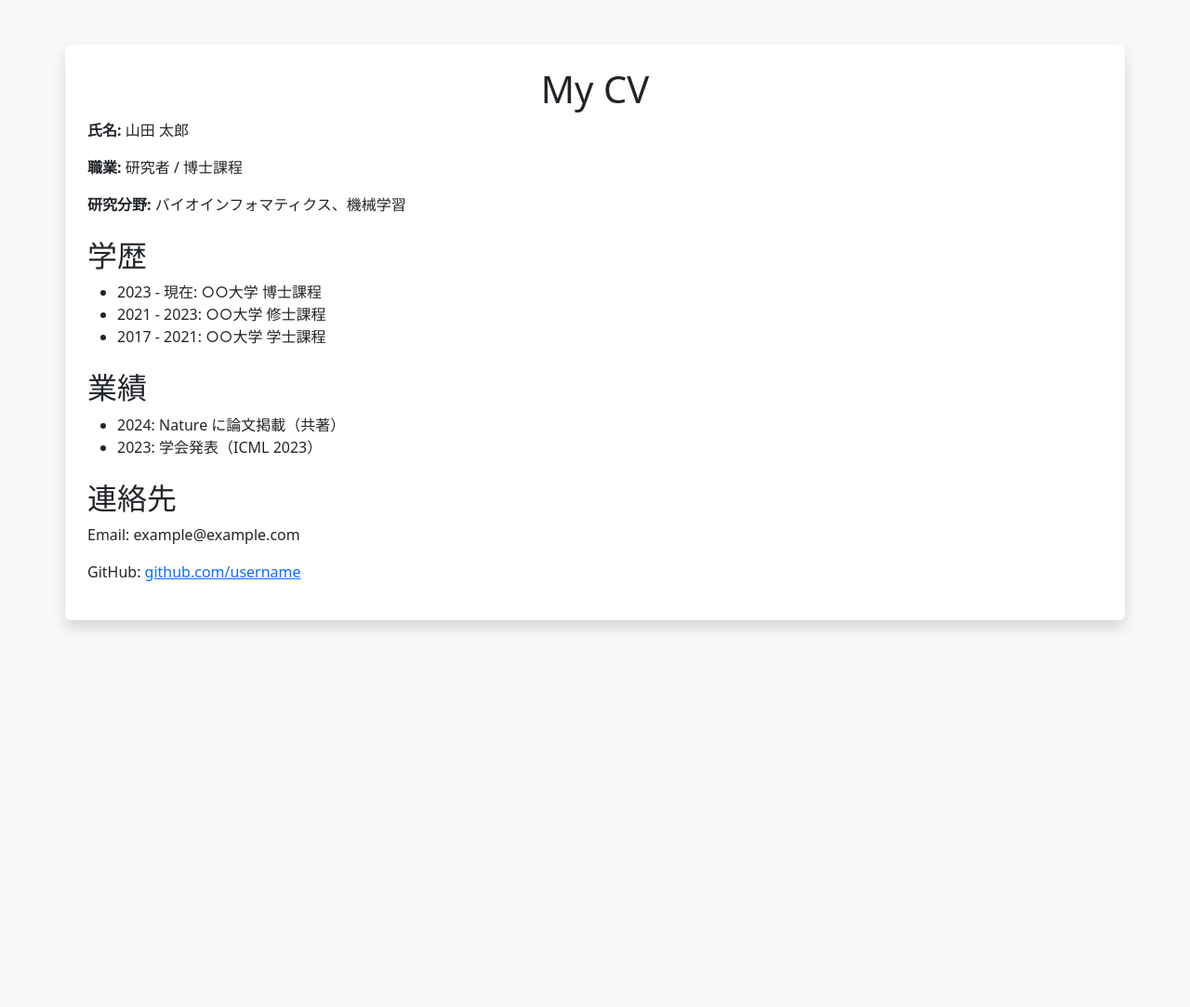
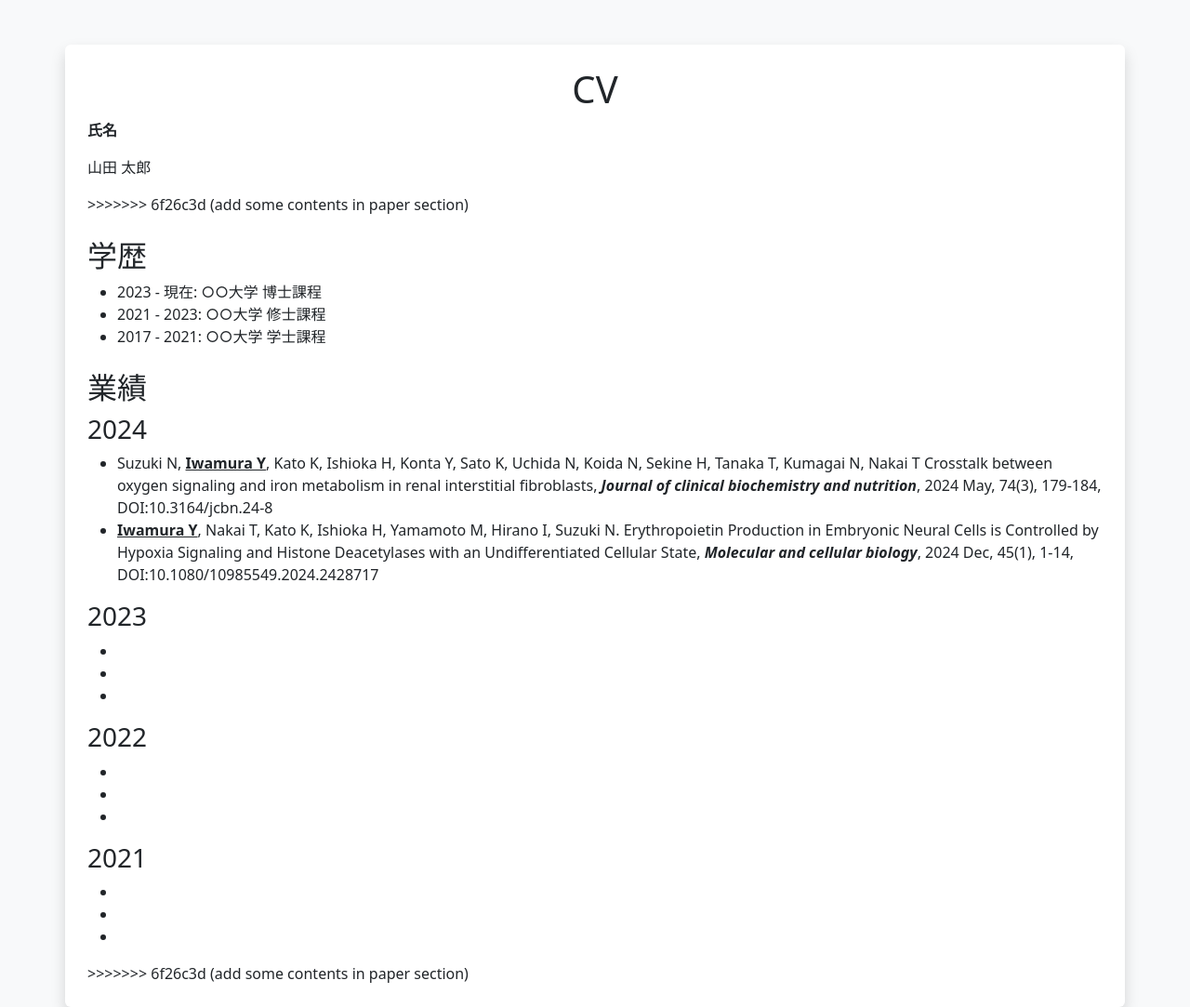
Before and after one commit to yiwamura14/yiwamura14.github.io, a plain HTML site: page index.html in a window 1280 px wide. Shown: the whole page at 93% size. Before the commit the page ends 800 px from the top, so only its background shows below. Drawn offline with nearby package versions, Linux system fonts and the light colour scheme.

Commit message:
add some contents in paper section

```diff
--- a/index.html
+++ b/index.html
@@ -3,15 +3,16 @@
 <head>
     <meta charset="UTF-8">
     <meta name="viewport" content="width=device-width, initial-scale=1.0">
-    <title>My CV</title>
+
+    <title>cv</title>
     <link rel="stylesheet" href="https://cdn.jsdelivr.net/npm/bootstrap@5.3.0/dist/css/bootstrap.min.css">
 </head>
+
 <body class="bg-light">
     <div class="container mt-5 p-4 bg-white shadow rounded">
-        <h1 class="text-center">My CV</h1>
-        <p><strong>氏名:</strong> 山田 太郎</p>
-        <p><strong>職業:</strong> 研究者 / 博士課程</p>
-        <p><strong>研究分野:</strong> バイオインフォマティクス、機械学習</p>
+        <h1 class="text-center">CV</h1>
+        <p><strong>氏名</strong><blockquote>山田 太郎</blockquote>            </p>
+>>>>>>> 6f26c3d (add some contents in paper section)
 
         <h2 class="mt-4">学歴</h2>
         <ul>
@@ -21,14 +22,40 @@
         </ul>
 
         <h2 class="mt-4">業績</h2>
+
+        <h3>2024</h3>
         <ul>
-            <li>2024: Nature に論文掲載（共著）</li>
-            <li>2023: 学会発表（ICML 2023）</li>
+            <li>Suzuki N, <b><u>Iwamura Y</u></b>, Kato K, Ishioka H, Konta Y, Sato K, Uchida N, Koida N, Sekine H, Tanaka T, Kumagai N, Nakai T Crosstalk between oxygen signaling and iron metabolism in renal interstitial fibroblasts, <b><i>Journal of clinical biochemistry and nutrition</i></b>, 2024 May, 74(3), 179-184, DOI:10.3164/jcbn.24-8</li>
+            <li><b><u>Iwamura Y</u></b>, Nakai T, Kato K, Ishioka H, Yamamoto M, Hirano I, Suzuki N. Erythropoietin Production in Embryonic Neural Cells is Controlled by Hypoxia Signaling and Histone Deacetylases with an Undifferentiated Cellular State, <b><i>Molecular and cellular biology</i></b>, 2024 Dec, 45(1), 1-14, DOI:10.1080/10985549.2024.2428717</li>
         </ul>
 
+        <h3>2023</h3>
+        <ul>
+            <li></li>
+            <li></li>
+            <li></li>
+        </ul>
+
+        <h3>2022</h3>
+        <ul>
+            <li></li>
+            <li></li>
+            <li></li>
+        </ul>
+
+        <h3>2021</h3>
+        <ul>
+            <li></li>
+            <li></li>
+            <li></li>
+        </ul>
+
+
+<!--
         <h2 class="mt-4">連絡先</h2>
         <p>Email: example@example.com</p>
-        <p>GitHub: <a href="https://github.com/username" target="_blank">github.com/username</a></p>
+        <p>GitHub: <a href="https://github.com/username" target="_blank">github.com/username</a></p> -->
+>>>>>>> 6f26c3d (add some contents in paper section)
     </div>
 </body>
 </html>
```
